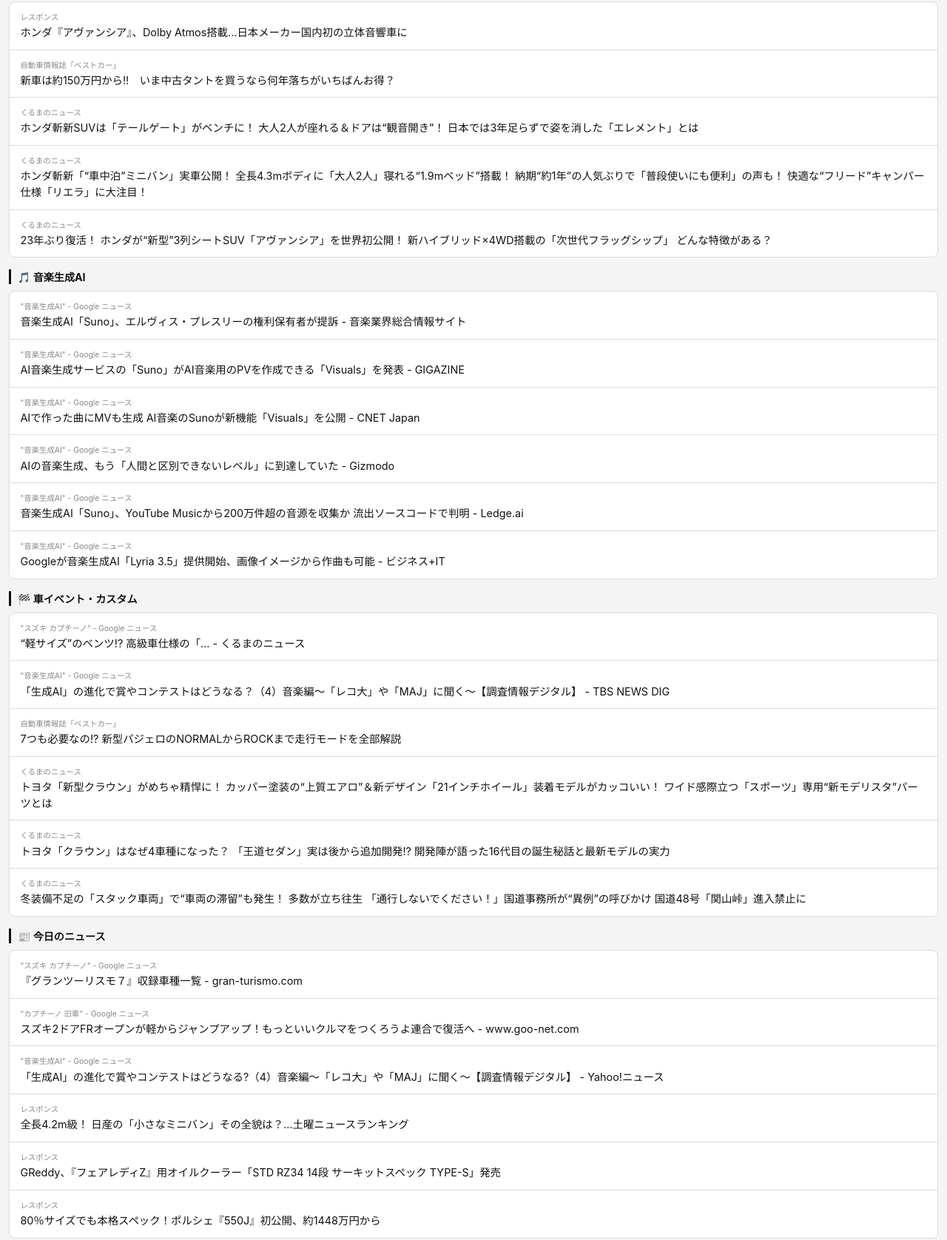
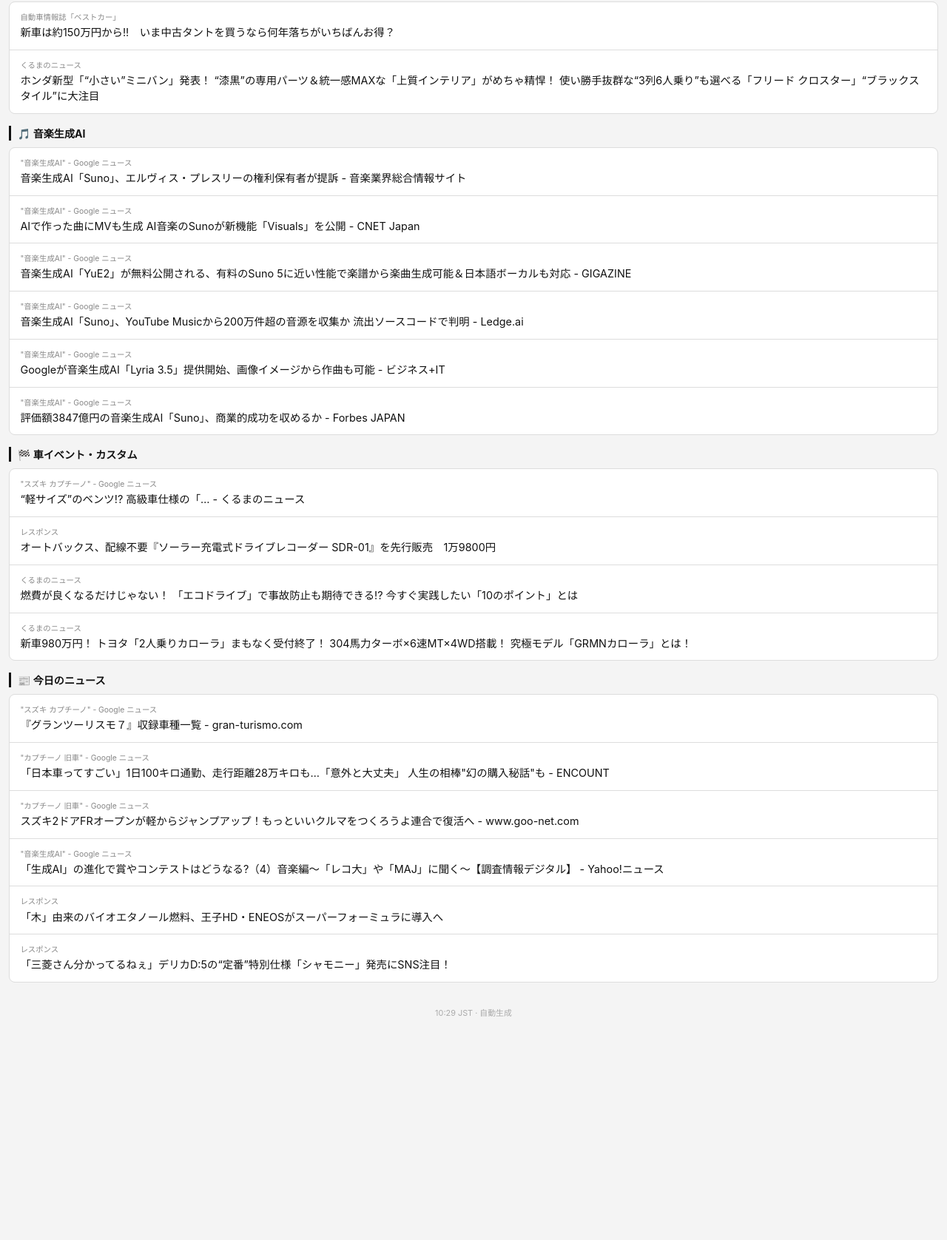
Before and after one commit to hisasi-t/capcat-news, a plain HTML site: page index.html in a window 1280 px wide. Shown: the part 708-2384 px from the top of the page at 74% size. After the commit the page ends 2132 px from the top, so only its background shows below. Drawn offline with Linux system fonts and the light colour scheme.

Commit message:
📰 2026-11-22 の朝刊

```diff
--- a/index.html
+++ b/index.html
@@ -4,7 +4,7 @@
 <meta charset="UTF-8">
 <meta name="viewport" content="width=device-width, initial-scale=1">
 <meta name="theme-color" content="#111111">
-<title>朝刊 2026年11月21日（土）</title>
+<title>朝刊 2026年11月22日（日）</title>
 <style>
   * { box-sizing: border-box; margin: 0; padding: 0; }
   body {
@@ -96,7 +96,7 @@
 <body>
 <header>
   <h1>朝刊</h1>
-  <div class="date">2026年11月21日（土）</div>
+  <div class="date">2026年11月22日（日）</div>
 </header>
 <nav><a class="toc-link" href="#s0">🚗 カプチーノ改造マニア</a><a class="toc-link" href="#s1">🐱 猫・猫カフェ</a><a class="toc-link" href="#s2">⚡ ホンダ最新技術</a><a class="toc-link" href="#s3">🎵 音楽生成AI</a><a class="toc-link" href="#s4">🏁 車イベント・カスタム</a><a class="toc-link" href="#s5">📰 今日のニュース</a></nav>
 
@@ -141,25 +141,13 @@
     <section id="s2">
       <h2>⚡ ホンダ最新技術</h2>
       <div class="cards">
-        <a class="card" href="https://response.jp/article/2026/11/20/419286.html" target="_blank" rel="noopener">
-          <span class="card-source">レスポンス</span>
-          <span class="card-title">ホンダ『アヴァンシア』、Dolby Atmos搭載…日本メーカー国内初の立体音響車に</span>
-        </a>
         <a class="card" href="https://bestcarweb.jp/feature/column/1673781" target="_blank" rel="noopener">
           <span class="card-source">自動車情報誌「ベストカー」</span>
           <span class="card-title">新車は約150万円から!!　いま中古タントを買うなら何年落ちがいちばんお得？</span>
         </a>
-        <a class="card" href="https://kuruma-news.jp/post/1129156" target="_blank" rel="noopener">
+        <a class="card" href="https://kuruma-news.jp/post/1143900" target="_blank" rel="noopener">
           <span class="card-source">くるまのニュース</span>
-          <span class="card-title">ホンダ斬新SUVは「テールゲート」がベンチに！ 大人2人が座れる＆ドアは“観音開き”！ 日本では3年足らずで姿を消した「エレメント」とは</span>
-        </a>
-        <a class="card" href="https://kuruma-news.jp/post/1141706" target="_blank" rel="noopener">
-          <span class="card-source">くるまのニュース</span>
-          <span class="card-title">ホンダ斬新「“車中泊”ミニバン」実車公開！ 全長4.3mボディに「大人2人」寝れる“1.9mベッド”搭載！ 納期“約1年”の人気ぶりで「普段使いにも便利」の声も！ 快適な“フリード”キャンパー仕様「リエラ」に大注目！</span>
-        </a>
-        <a class="card" href="https://kuruma-news.jp/post/1144306" target="_blank" rel="noopener">
-          <span class="card-source">くるまのニュース</span>
-          <span class="card-title">23年ぶり復活！ ホンダが“新型”3列シートSUV「アヴァンシア」を世界初公開！ 新ハイブリッド×4WD搭載の「次世代フラッグシップ」 どんな特徴がある？</span>
+          <span class="card-title">ホンダ新型「“小さい”ミニバン」発表！ “漆黒”の専用パーツ＆統一感MAXな「上質インテリア」がめちゃ精悍！ 使い勝手抜群な“3列6人乗り”も選べる「フリード クロスター」“ブラックスタイル”に大注目</span>
         </a>
       </div>
     </section>
@@ -170,17 +158,13 @@
           <span class="card-source">&quot;音楽生成AI&quot; - Google ニュース</span>
           <span class="card-title">音楽生成AI「Suno」、エルヴィス・プレスリーの権利保有者が提訴 - 音楽業界総合情報サイト</span>
         </a>
-        <a class="card" href="https://news.google.com/rss/articles/CBMiXEFVX3lxTFBkS2hWLXFDd285WE5WUWhnSXlPN2oyWHZkckM2MktaNlVSd3RCRXZwUU5LOF9xNTJjaC1yTkc1Yk1yZVpqOHdjdlZMMzk1YkQ4Vko2TmoxY3lzVFBS?oc=5" target="_blank" rel="noopener">
-          <span class="card-source">&quot;音楽生成AI&quot; - Google ニュース</span>
-          <span class="card-title">AI音楽生成サービスの「Suno」がAI音楽用のPVを作成できる「Visuals」を発表 - GIGAZINE</span>
-        </a>
         <a class="card" href="https://news.google.com/rss/articles/CBMiUkFVX3lxTE1pZHZxbjJjRlRhaVBKUWFJUWFHRkNMSVBpaTZHTVNvZGV3OGxqbXpBWks1RnA4aFNFeDBOci1aWTVmbU4tYXZEMUQ5Rk5xMkFXd1E?oc=5" target="_blank" rel="noopener">
           <span class="card-source">&quot;音楽生成AI&quot; - Google ニュース</span>
           <span class="card-title">AIで作った曲にMVも生成 AI音楽のSunoが新機能「Visuals」を公開 - CNET Japan</span>
         </a>
-        <a class="card" href="https://news.google.com/rss/articles/CBMiV0FVX3lxTFBZV3Q2X1oyMXIwOTZmTmVrVWhpX0RwLVZ2bDNWT1RadkY3VFZWcE9zMWM0STlPdmRKNmxWbkE4aXRXT1JGS2VxT2JLQzhjQ19GTTVpM0VMNA?oc=5" target="_blank" rel="noopener">
+        <a class="card" href="https://news.google.com/rss/articles/CBMibEFVX3lxTE8xSDY0dURjNVlkZ0UyZFlYOG80U3pGSElOcFNVRDJveW4taFZVTmthU1FoODdJOWRacmVvQ052cEI0LWh6UkQ4MEdWbkJTbE95aDJKOXhOUHRJY0lQSFY3QTNITlNLa0JNejRoXw?oc=5" target="_blank" rel="noopener">
           <span class="card-source">&quot;音楽生成AI&quot; - Google ニュース</span>
-          <span class="card-title">AIの音楽生成、もう「人間と区別できないレベル」に到達していた - Gizmodo</span>
+          <span class="card-title">音楽生成AI「YuE2」が無料公開される、有料のSuno 5に近い性能で楽譜から楽曲生成可能＆日本語ボーカルも対応 - GIGAZINE</span>
         </a>
         <a class="card" href="https://news.google.com/rss/articles/CBMiekFVX3lxTE96aGlYRzI3Q0VLLTgyODlENS1yQ3hfRXVRSEtWOGZtR01RbHVHTVpnTE02S3VhSTdCRGU4R1pOeHA1VFhLVXdhMHJnZDFOUmg2eDdrNVNlZ1NjVGF1elFPWEhMWFdDUHR3aF84RzJUMmpCM3JkOXV5cjRR?oc=5" target="_blank" rel="noopener">
           <span class="card-source">&quot;音楽生成AI&quot; - Google ニュース</span>
@@ -189,6 +173,10 @@
         <a class="card" href="https://news.google.com/rss/articles/CBMiU0FVX3lxTE52bzBMZ0FGdlhSQXhSZ2ctTG5HcXdvcjQ3bVRUM01OTlFhVlhIZmY4bDZObXByQ3dUMWFocEVxSXptdzFNWEJUQ2FVY3E1blpNN1VJ?oc=5" target="_blank" rel="noopener">
           <span class="card-source">&quot;音楽生成AI&quot; - Google ニュース</span>
           <span class="card-title">Googleが音楽生成AI「Lyria 3.5」提供開始、画像イメージから作曲も可能 - ビジネス+IT</span>
+        </a>
+        <a class="card" href="https://news.google.com/rss/articles/CBMiWEFVX3lxTE5TZm10NVd2ZjFVSERJWWg3U2g0VzZDWl9Uekw5ZnBsN1h2dkFXTVVhTFVsM05RWHFidzZuNWxSWDBWbHVIbENSWEp2a2Eyd2k4LU1UVEU5ZkQ?oc=5" target="_blank" rel="noopener">
+          <span class="card-source">&quot;音楽生成AI&quot; - Google ニュース</span>
+          <span class="card-title">評価額3847億円の音楽生成AI「Suno」、商業的成功を収めるか - Forbes JAPAN</span>
         </a>
       </div>
     </section>
@@ -199,25 +187,17 @@
           <span class="card-source">&quot;スズキ カプチーノ&quot; - Google ニュース</span>
           <span class="card-title">“軽サイズ”のベンツ!? 高級車仕様の「… - くるまのニュース</span>
         </a>
-        <a class="card" href="https://news.google.com/rss/articles/CBMiV0FVX3lxTE5UUGtJcGpKRmo0NWVMVlMzQjNOQkUteG9yR2k5WkFRVXp6VWRZV3pNOE8xZlJxVk05NW1CMTZpTktEeGxpQW5zUlVTeXBMMlAwU0dmRG5Lbw?oc=5" target="_blank" rel="noopener">
-          <span class="card-source">&quot;音楽生成AI&quot; - Google ニュース</span>
-          <span class="card-title">「生成AI」の進化で賞やコンテストはどうなる？（4）音楽編～「レコ大」や「MAJ」に聞く～【調査情報デジタル】 - TBS NEWS DIG</span>
+        <a class="card" href="https://response.jp/article/2026/11/21/419301.html" target="_blank" rel="noopener">
+          <span class="card-source">レスポンス</span>
+          <span class="card-title">オートバックス、配線不要『ソーラー充電式ドライブレコーダー SDR-01』を先行販売　1万9800円</span>
         </a>
-        <a class="card" href="https://bestcarweb.jp/feature/column/1645034" target="_blank" rel="noopener">
-          <span class="card-source">自動車情報誌「ベストカー」</span>
-          <span class="card-title">7つも必要なの!? 新型パジェロのNORMALからROCKまで走行モードを全部解説</span>
+        <a class="card" href="https://kuruma-news.jp/post/1141322" target="_blank" rel="noopener">
+          <span class="card-source">くるまのニュース</span>
+          <span class="card-title">燃費が良くなるだけじゃない！ 「エコドライブ」で事故防止も期待できる!? 今すぐ実践したい「10のポイント」とは</span>
         </a>
-        <a class="card" href="https://kuruma-news.jp/post/1142008" target="_blank" rel="noopener">
+        <a class="card" href="https://kuruma-news.jp/post/1143333" target="_blank" rel="noopener">
           <span class="card-source">くるまのニュース</span>
-          <span class="card-title">トヨタ「新型クラウン」がめちゃ精悍に！ カッパー塗装の“上質エアロ”＆新デザイン「21インチホイール」装着モデルがカッコいい！ ワイド感際立つ「スポーツ」専用“新モデリスタ”パーツとは</span>
-        </a>
-        <a class="card" href="https://kuruma-news.jp/post/1144573" target="_blank" rel="noopener">
-          <span class="card-source">くるまのニュース</span>
-          <span class="card-title">トヨタ「クラウン」はなぜ4車種になった？ 「王道セダン」実は後から追加開発!? 開発陣が語った16代目の誕生秘話と最新モデルの実力</span>
-        </a>
-        <a class="card" href="https://kuruma-news.jp/post/1144772" target="_blank" rel="noopener">
-          <span class="card-source">くるまのニュース</span>
-          <span class="card-title">冬装備不足の「スタック車両」で“車両の滞留”も発生！ 多数が立ち往生 「通行しないでください！」国道事務所が“異例”の呼びかけ 国道48号「関山峠」進入禁止に</span>
+          <span class="card-title">新車980万円！ トヨタ「2人乗りカローラ」まもなく受付終了！ 304馬力ターボ×6速MT×4WD搭載！ 究極モデル「GRMNカローラ」とは！</span>
         </a>
       </div>
     </section>
@@ -228,6 +208,10 @@
           <span class="card-source">&quot;スズキ カプチーノ&quot; - Google ニュース</span>
           <span class="card-title">『グランツーリスモ７』収録車種一覧 - gran-turismo.com</span>
         </a>
+        <a class="card" href="https://news.google.com/rss/articles/CBMiUEFVX3lxTE5wY0hmU0JjeTI4eGpaN1Q1Nzh4OUF4Qks0Q0Rabkxqc0JkM0ZuSV9fUktCZWRNWXc4ZWJTOU0xaFVhUjM1Q2N6N0N2cFFKNjBz?oc=5" target="_blank" rel="noopener">
+          <span class="card-source">&quot;カプチーノ 旧車&quot; - Google ニュース</span>
+          <span class="card-title">「日本車ってすごい」1日100キロ通勤、走行距離28万キロも…「意外と大丈夫」 人生の相棒&quot;幻の購入秘話&quot;も - ENCOUNT</span>
+        </a>
         <a class="card" href="https://news.google.com/rss/articles/CBMiZkFVX3lxTE95LW5yOFY3aHRrSV9fNUp5SnN5MjY5cWdBQ1FZaWFELXB1TVNSTy03Y0JIUEZDWWlOcTMwLUJwWUpoUWFKM1BTSk9pUGNJUENQeHdseWtZSUhoVy1ybUZyc3VXRUZZZw?oc=5" target="_blank" rel="noopener">
           <span class="card-source">&quot;カプチーノ 旧車&quot; - Google ニュース</span>
           <span class="card-title">スズキ2ドアFRオープンが軽からジャンプアップ！もっといいクルマをつくろうよ連合で復活へ - www.goo-net.com</span>
@@ -236,20 +220,16 @@
           <span class="card-source">&quot;音楽生成AI&quot; - Google ニュース</span>
           <span class="card-title">「生成AI」の進化で賞やコンテストはどうなる?（4）音楽編〜「レコ大」や「MAJ」に聞く〜【調査情報デジタル】 - Yahoo!ニュース</span>
         </a>
-        <a class="card" href="https://response.jp/article/2026/11/21/419297.html" target="_blank" rel="noopener">
+        <a class="card" href="https://response.jp/article/2026/11/22/419310.html" target="_blank" rel="noopener">
           <span class="card-source">レスポンス</span>
-          <span class="card-title">全長4.2m級！ 日産の「小さなミニバン」その全貌は？…土曜ニュースランキング</span>
+          <span class="card-title">「木」由来のバイオエタノール燃料、王子HD・ENEOSがスーパーフォーミュラに導入へ</span>
         </a>
-        <a class="card" href="https://response.jp/article/2026/11/21/419296.html" target="_blank" rel="noopener">
+        <a class="card" href="https://response.jp/article/2026/11/22/419309.html" target="_blank" rel="noopener">
           <span class="card-source">レスポンス</span>
-          <span class="card-title">GReddy、『フェアレディZ』用オイルクーラー「STD RZ34 14段 サーキットスペック TYPE-S」発売</span>
-        </a>
-        <a class="card" href="https://response.jp/article/2026/11/21/419295.html" target="_blank" rel="noopener">
-          <span class="card-source">レスポンス</span>
-          <span class="card-title">80％サイズでも本格スペック！ポルシェ『550J』初公開、約1448万円から</span>
+          <span class="card-title">「三菱さん分かってるねぇ」デリカD:5の“定番”特別仕様「シャモニー」発売にSNS注目！</span>
         </a>
       </div>
     </section>
-<footer>11:42 JST · 自動生成</footer>
+<footer>10:29 JST · 自動生成</footer>
 </body>
 </html>
```
